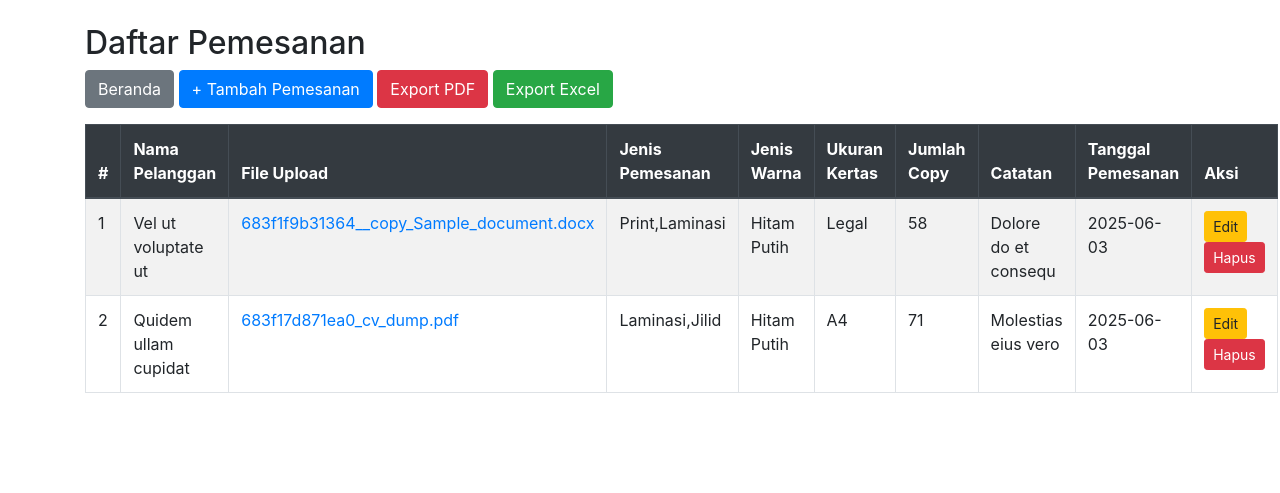
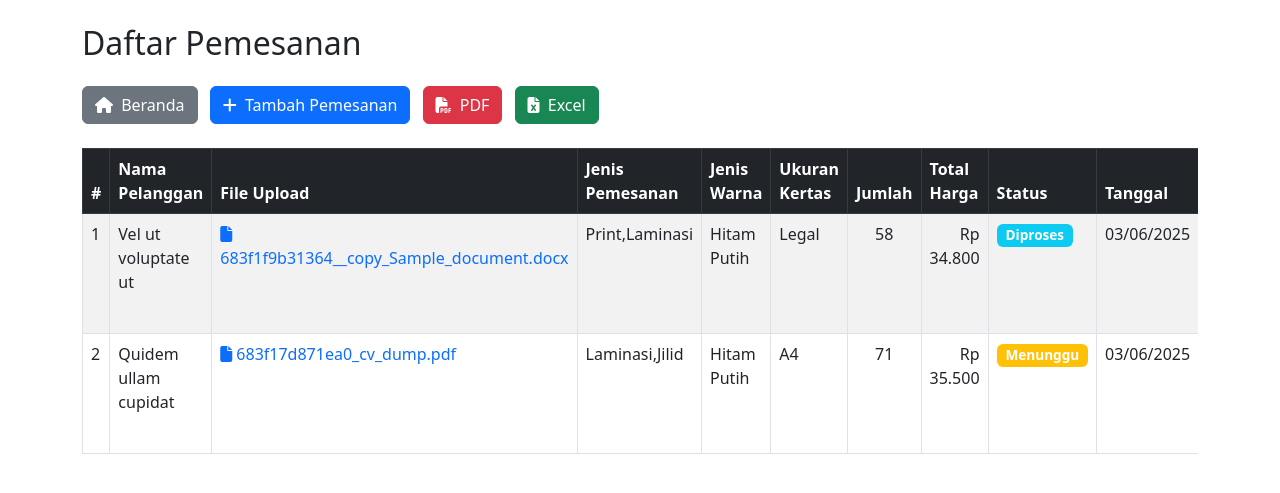
Before and after one commit to dipaa183/TUBES_PAW, a PHP site: page /pages/list_pemesanan.php in a window 1280 px wide. Shown: the top 493 px of the page. Run offline with PHP 8.4, Linux system fonts and the light colour scheme; a user stored in the database is signed in; data comes from the database, SQL or seed files in the repository.

Commit message:
Update list_pemesanan.php wildan

```diff
--- a/pages/list_pemesanan.php
+++ b/pages/list_pemesanan.php
@@ -1,8 +1,35 @@
 <?php
+session_start();
 require_once '../functions/pemesanan.php';
+
+if (!isset($_SESSION['user_id']) || $_SESSION['role'] !== 'admin') {
+    header("Location: ../login.php");
+    exit;
+}
+
+$status_mapping_display = [
+    'pending' => 'Menunggu',
+    'processing' => 'Diproses',
+    'completed' => 'Selesai',
+];
+
+$status_mapping_value = [
+    'Menunggu' => 'pending',
+    'Diproses' => 'processing',
+    'Selesai' => 'completed',
+];
 
 if (isset($_GET['hapus'])) {
     deletePemesanan($_GET['hapus']);
+    header("Location: list_pemesanan.php");
+    exit;
+}
+
+if (isset($_GET['update_status']) && isset($_GET['id']) && isset($_GET['status'])) {
+    $status = $_GET['status'];
+    if (array_key_exists($status, $status_mapping_value)) {
+        updatePemesananStatus($_GET['id'], $status_mapping_value[$status]);
+    }
     header("Location: list_pemesanan.php");
     exit;
 }
@@ -14,66 +41,139 @@ $pemesanans = getAllPemesanan();
 
 <head>
     <meta charset="UTF-8">
+    <meta name="viewport" content="width=device-width, initial-scale=1.0">
     <title>Daftar Pemesanan</title>
-    <link rel="stylesheet" href="https://stackpath.bootstrapcdn.com/bootstrap/4.5.0/css/bootstrap.min.css">
+    <link href="https://cdn.jsdelivr.net/npm/bootstrap@5.3.0/dist/css/bootstrap.min.css" rel="stylesheet">
+    <link rel="stylesheet" href="https://cdnjs.cloudflare.com/ajax/libs/font-awesome/6.4.0/css/all.min.css">
+    <style>
+        .action-buttons {
+            display: flex;
+            gap: 5px;
+            flex-wrap: wrap;
+        }
+
+        .action-buttons .btn {
+            padding: 0.25rem 0.5rem;
+            font-size: 0.875rem;
+        }
+
+        .dropdown-menu {
+            min-width: 10rem;
+        }
+
+        .status-badge {
+            font-size: 0.85em;
+            padding: 0.35em 0.65em;
+        }
+    </style>
 </head>
 
 <body class="container pt-4">
-    <h2>Daftar Pemesanan</h2>
-    <div class="mb-3">
-        <a href="../index.php" class="btn btn-secondary">Beranda</a>
-        <a href="add_pemesanan.php" class="btn btn-primary">+ Tambah Pemesanan</a>
-        <a href="../export/export_pdf.php" class="btn btn-danger">Export PDF</a>
-        <a href="../export/export_excel.php" class="btn btn-success">Export Excel</a>
+    <h2 class="mb-4">Daftar Pemesanan</h2>
+    <div class="mb-4">
+        <a href="../index.php" class="btn btn-secondary me-2"><i class="fas fa-home me-1"></i> Beranda</a>
+        <a href="add_pemesanan.php" class="btn btn-primary me-2"><i class="fas fa-plus me-1"></i> Tambah Pemesanan</a>
+        <a href="../export/export_pdf.php" class="btn btn-danger me-2"><i class="fas fa-file-pdf me-1"></i> PDF</a>
+        <a href="../export/export_excel.php" class="btn btn-success"><i class="fas fa-file-excel me-1"></i> Excel</a>
     </div>
-    <table class="table table-bordered table-striped">
-        <thead class="thead-dark">
+
+    <div class="table-responsive">
+        <table class="table table-bordered table-striped table-hover">
+            <thead class="table-dark">
                 <tr>
-                <th>#</th>
+                    <th width="5%">#</th>
                     <th>Nama Pelanggan</th>
                     <th>File Upload</th>
                     <th>Jenis Pemesanan</th>
                     <th>Jenis Warna</th>
                     <th>Ukuran Kertas</th>
-                <th>Jumlah Copy</th>
-                <th>Catatan</th>
-                <th>Tanggal Pemesanan</th>
-                <th>Aksi</th>
+                    <th width="8%">Jumlah</th>
+                    <th width="10%">Total Harga</th>
+                    <th width="10%">Status</th>
+                    <th width="10%">Tanggal</th>
+                    <th width="18%">Aksi</th>
                 </tr>
             </thead>
             <tbody>
                 <?php if (count($pemesanans) == 0): ?>
                     <tr>
-                    <td colspan="10" class="text-center">Data kosong</td>
+                        <td colspan="11" class="text-center py-4">Tidak ada data pemesanan</td>
                     </tr>
                 <?php else:
-                foreach ($pemesanans as $i => $p): ?>
+                    foreach ($pemesanans as $i => $p):
+                        $status_value = $p['status'];
+                        $status_display = $status_mapping_display[$status_value] ?? ucfirst($status_value);
+                        $badge_class = match ($status_value) {
+                            'pending' => 'warning',
+                            'processing' => 'info',
+                            'completed' => 'success',
+                            default => 'secondary',
+                        };
+                        ?>
                         <tr>
                             <td><?= $i + 1 ?></td>
                             <td><?= htmlspecialchars($p['nama_pelanggan']) ?></td>
                             <td>
                                 <?php if ($p['file_upload']): ?>
-                                <a href="../uploads/<?= htmlspecialchars($p['file_upload']) ?>"
-                                    target="_blank"><?= htmlspecialchars($p['file_upload']) ?></a>
+                                    <a href="../uploads/<?= htmlspecialchars($p['file_upload']) ?>" target="_blank"
+                                        class="text-primary text-decoration-none">
+                                        <i class="fas fa-file me-1"></i><?= htmlspecialchars($p['file_upload']) ?>
+                                    </a>
                                 <?php else: ?>
-                                -
+                                    <span class="text-muted">-</span>
                                 <?php endif; ?>
                             </td>
                             <td><?= htmlspecialchars($p['jenis_pemesanan']) ?></td>
                             <td><?= htmlspecialchars($p['jenis_warna']) ?></td>
                             <td><?= htmlspecialchars($p['ukuran_kertas']) ?></td>
-                        <td><?= (int) $p['jumlah_copy'] ?></td>
-                        <td><?= htmlspecialchars($p['catatan']) ?></td>
-                        <td><?= htmlspecialchars($p['tanggal_pemesanan']) ?></td>
+                            <td class="text-center"><?= (int) $p['jumlah_copy'] ?></td>
+                            <td class="text-end">Rp <?= number_format($p['total_harga'], 0, ',', '.') ?></td>
                             <td>
-                            <a href="edit_pemesanan.php?id=<?= $p['id'] ?>" class="btn btn-sm btn-warning">Edit</a>
-                            <a href="list_pemesanan.php?hapus=<?= $p['id'] ?>" class="btn btn-sm btn-danger"
-                                onclick="return confirm('Yakin hapus?')">Hapus</a>
+                                <span class="badge status-badge bg-<?= $badge_class ?>">
+                                    <?= htmlspecialchars($status_display) ?>
+                                </span>
+                            </td>
+                            <td><?= date('d/m/Y', strtotime($p['tanggal_pemesanan'])) ?></td>
+                            <td>
+                                <div class="action-buttons">
+                                    <div class="dropdown d-inline-block me-1">
+                                        <button class="btn btn-sm btn-outline-secondary dropdown-toggle" type="button"
+                                            id="dropdownMenuButton<?= $p['id'] ?>" data-bs-toggle="dropdown"
+                                            aria-expanded="false">
+                                            <i class="fas fa-exchange-alt"></i>
+                                        </button>
+                                        <ul class="dropdown-menu" aria-labelledby="dropdownMenuButton<?= $p['id'] ?>">
+                                            <?php foreach ($status_mapping_value as $label => $value): ?>
+                                                <li>
+                                                    <a class="dropdown-item"
+                                                        href="list_pemesanan.php?update_status=1&id=<?= $p['id'] ?>&status=<?= $label ?>">
+                                                        <i class="fas fa-circle me-1 text-<?=
+                                                            $value == 'pending' ? 'warning' :
+                                                            ($value == 'processing' ? 'info' : 'success')
+                                                            ?>"></i>
+                                                        <?= $label ?>
+                                                    </a>
+                                                </li>
+                                            <?php endforeach; ?>
+                                        </ul>
+                                    </div>
+                                    <a href="edit_pemesanan.php?id=<?= $p['id'] ?>" class="btn btn-sm btn-outline-warning"
+                                        title="Edit">
+                                        <i class="fas fa-edit"></i>
+                                    </a>
+                                    <a href="list_pemesanan.php?hapus=<?= $p['id'] ?>" class="btn btn-sm btn-outline-danger"
+                                        title="Hapus" onclick="return confirm('Yakin hapus pemesanan ini?')">
+                                        <i class="fas fa-trash-alt"></i>
+                                    </a>
+                                </div>
                             </td>
                         </tr>
                     <?php endforeach; endif; ?>
             </tbody>
         </table>
+    </div>
+
+    <script src="https://cdn.jsdelivr.net/npm/bootstrap@5.3.0/dist/js/bootstrap.bundle.min.js"></script>
 </body>
 
 </html>
```
Lines whose indentation alone changed are shown as unchanged.
